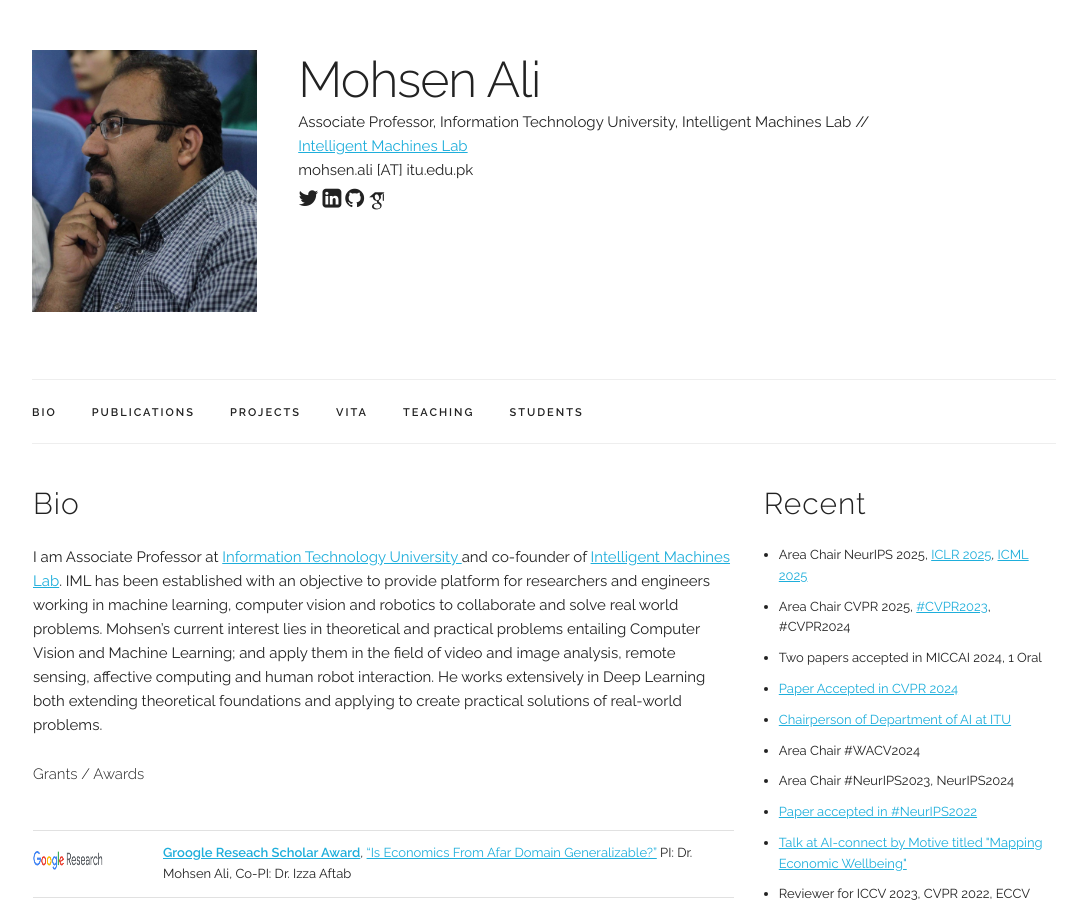
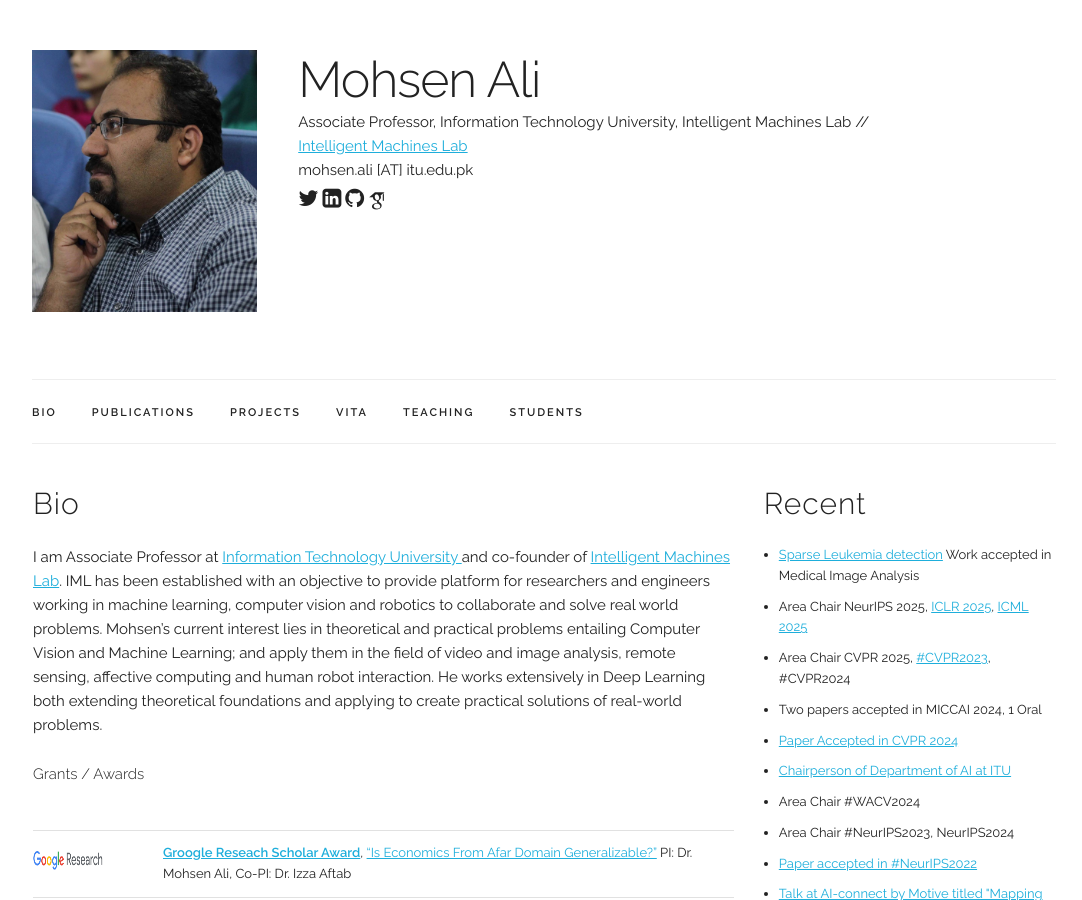
Before and after one commit to mohsenali/mohsenali.github.io, a Jekyll site: the page built from index.html, in a window 1280 px wide and 900 px high. Shown: the whole window, without its empty margins (96-1178 px from the left). Built offline with Jekyll 4.4.1, drawn with Linux system fonts in a browser that asks for light colours; some web fonts are replaced.

Commit message:
Update index.html
Update Recent by additon of paper

```diff
--- a/index.html
+++ b/index.html
@@ -92,6 +92,7 @@ title: Personal Webpage
   <h4>Recent</h4>
  <font size=2px>
  <ul class="listType">
+  <li><a href="https://im.itu.edu.pk/sparse-leukemiaattri/">Sparse Leukemia detection</a> Work accepted in Medical Image Analysis </li>
   <li>Area Chair NeurIPS 2025, <a href="https://iclr.cc/Conferences/2025/ProgramCommittee">ICLR 2025</a>, <a href="https://icml.cc/Conferences/2025/ProgramCommittee">ICML 2025</a> </li>
   <li>Area Chair CVPR 2025, <a href="https://cvpr2023.thecvf.com/Conferences/2023/AreaChairs"> #CVPR2023</a>,  #CVPR2024</li>
   <li>Two papers accepted in MICCAI 2024, 1 Oral</li>
```
